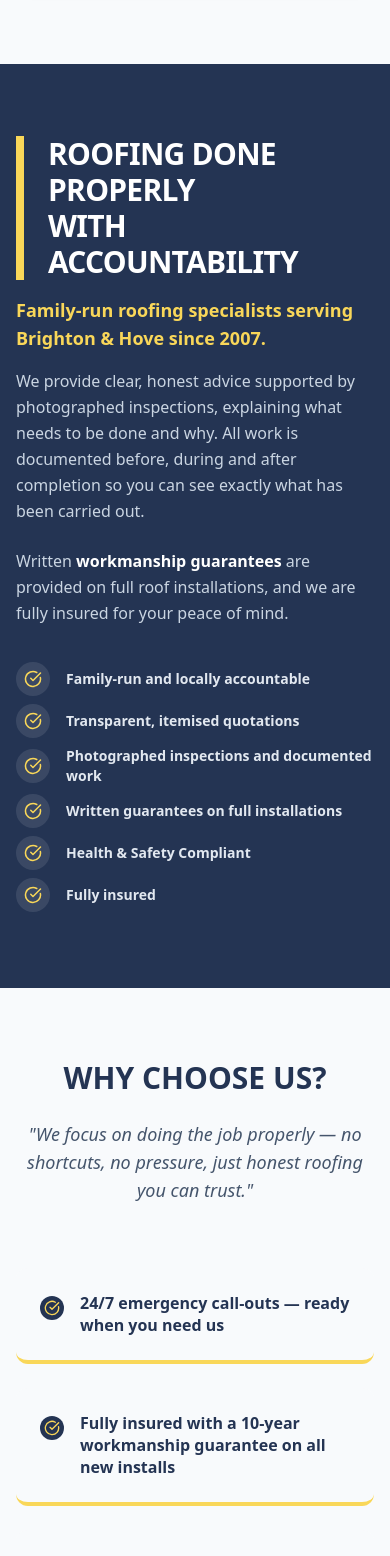
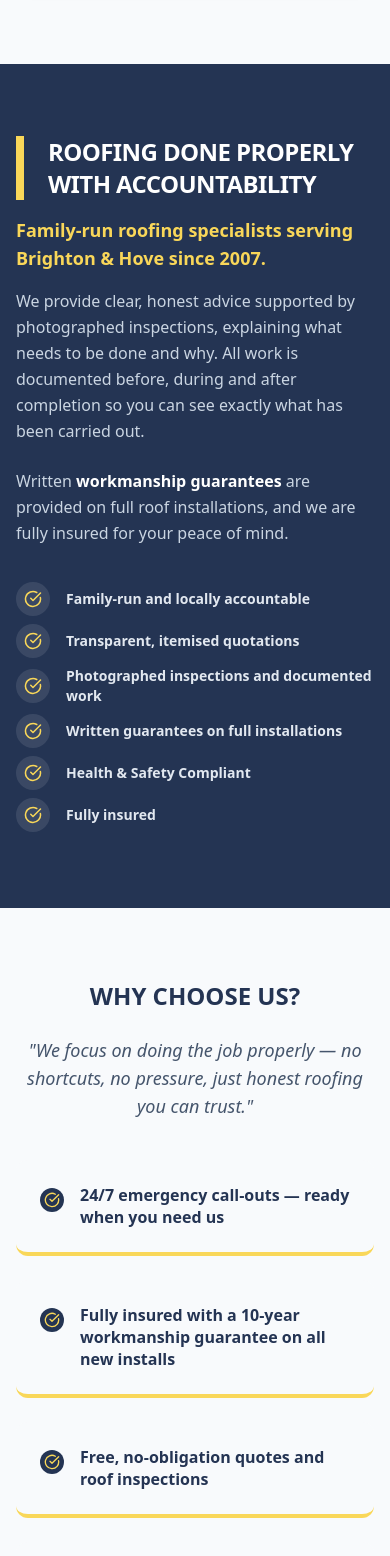
Before and after one commit to ChazzaT18/Action-Roofing, a React (Vite) app: page / in a window 390 px wide. Shown: the part 4140-5696 px from the top of the page. Built offline with nearby package versions, Linux system fonts and the light colour scheme.

Commit message:
about page updates

```diff
--- a/src/Components/GetQuote.jsx
+++ b/src/Components/GetQuote.jsx
@@ -6,7 +6,7 @@ const GetQuote = ({ currentPage }) => {
 
   useEffect(() => {
     const handleScroll = () => {
-      if (currentPage === "home") {
+      if (currentPage === "home" || currentPage == "about") {
         setShowBar(window.scrollY > 400 && window.scrollY < 7500);
       } else if (currentPage === "contact") {
         setShowBar(false);
--- a/src/Components/HomePage/GalleryHome.jsx
+++ b/src/Components/HomePage/GalleryHome.jsx
@@ -40,7 +40,7 @@ const GalleryHome = () => {
         {/* Header Block */}
         <div className="flex flex-col md:flex-row md:items-end justify-between gap-6 mb-12">
           <div className="max-w-2xl">
-            <h2 className="text-3xl font-black text-[#243453] uppercase border-l-8 border-[#F9D759] pl-6 mb-4">
+            <h2 className="text-2xl md:text-3xl font-black text-[#243453] uppercase border-l-8 border-[#F9D759] pl-6 mb-4">
               Recent Projects
             </h2>
             <p className="text-slate-600">
--- a/src/Components/HomePage/TestimonialsHome.jsx
+++ b/src/Components/HomePage/TestimonialsHome.jsx
@@ -36,10 +36,10 @@ const Testimonials = () => {
 
   return (
     <section className="bg-[#243453] py-18 md:px-10 overflow-hidden text-white">
-      <div className="max-w-screen-xl mx-auto px-4 md:px-0">
+      <div className="mx-auto px-4 max-w-screen-2xl md:px-0">
         <div className="flex flex-col md:flex-row md:items-end justify-between gap-6 mb-16">
-          <div className="max-w-2xl border-l-8 border-[#F9D759] pl-6">
-            <h2 className="text-3xl font-black uppercase tracking-tight">
+          <div className="max-w-2xl">
+            <h2 className="text-2xl md:text-3xl border-l-8 border-[#F9D759] pl-6 font-black uppercase tracking-tight">
               Customer <br /> Testimonials
             </h2>
             <p className="text-slate-300 mt-4 text-lg">
@@ -54,7 +54,7 @@ const Testimonials = () => {
         <div
           ref={scrollRef}
           onScroll={handleScroll}
-          className="flex md:grid md:grid-cols-2 lg:grid-cols-3 gap-6 overflow-x-auto md:overflow-visible pb-12 md:pb-0 snap-x snap-mandatory scrollbar-hide px-[10vw] md:px-0"
+          className="flex md:grid max-w-screen-2xl mx-auto md:grid-cols-2 lg:grid-cols-3 gap-6 overflow-x-auto md:overflow-visible pb-12 md:pb-0 snap-x snap-mandatory scrollbar-hide px-[10vw] md:px-0"
           style={{ scrollbarWidth: 'none', msOverflowStyle: 'none' }}
         >
           {reviews.map((review, i) => (
--- a/src/Components/HomePage/TrustSection.jsx
+++ b/src/Components/HomePage/TrustSection.jsx
@@ -8,7 +8,7 @@ const TrustSection = () => {
         {/* Left Side: Content (7 columns) */}
         <div className="lg:col-span-7 space-y-8">
           <div className="mb-4">
-            <h2 className="max-2xl:text-3xl text-2xl mb-4 font-black border-l-8 border-[#F9D759] pl-6 uppercase tracking-tight">
+            <h2 className="text-2xl md:text-3xl mb-4 font-black border-l-8 border-[#F9D759] pl-6 uppercase tracking-tight">
               Roofing Done Properly <br/> With Accountability
             </h2>
             <p className="max-2xl:text-lg text-[#F9D759] font-bold">
--- a/src/Components/HomePage/WhyChoseUs.jsx
+++ b/src/Components/HomePage/WhyChoseUs.jsx
@@ -12,9 +12,9 @@ const WhyChooseUs = () => {
 
   return (
     <section className="bg-slate-50 py-18 px-4 md:px-10">
-      <div className="max-w-screen-lg mx-auto">
-        <div className="text-center max-w-3xl mx-auto mb-16">
-          <h2 className="text-3xl 2xl:text-4xl md:text-3xl font-black text-[#243453] uppercase mb-6">Why Choose Us?</h2>
+      <div className="max-w-screen-xl mx-auto">
+        <div className="text-center mx-auto mb-10">
+          <h2 className="text-2xl md:text-3xl font-black text-[#243453] uppercase mb-6">Why Choose Us?</h2>
           <p className="text-slate-600 2xl:text-xl text-lg italic">
             "We focus on doing the job properly — no shortcuts, no pressure, just honest roofing you can trust."
           </p>
--- a/src/Pages/AboutUsPage.jsx
+++ b/src/Pages/AboutUsPage.jsx
@@ -141,10 +141,10 @@ const AboutUsPage = ({ setCurrentPage, currentPage }) => {
             </div>
 
             <div className="relative">
-              <div className="absolute -top-10 -right-4 md:-right-5 z-15 rotate-12">
-                <div className="bg-[#F9D759] text-[#243453] p-5 rounded-2xl shadow-2xl border-4 border-[#243453] text-center">
-                  <p className="text-4xl font-black leading-none">23+</p>
-                  <p className="text-[10px] uppercase font-black tracking-tighter mt-1">
+              <div className="absolute -top-8 md:-top-10 -right-2 md:-right-4 md:-right-5 z-15 rotate-12">
+                <div className="bg-[#F9D759] text-[#243453] p-4 md:p-5 rounded-2xl shadow-2xl border-4 border-[#243453] text-center">
+                  <p className="text-2xl md:text-4xl font-black leading-none">23+</p>
+                  <p className="text-[8px] md:text-[10px] uppercase font-black tracking-tighter mt-1">
                     Years Combined
                     <br />
                     Experience
```
